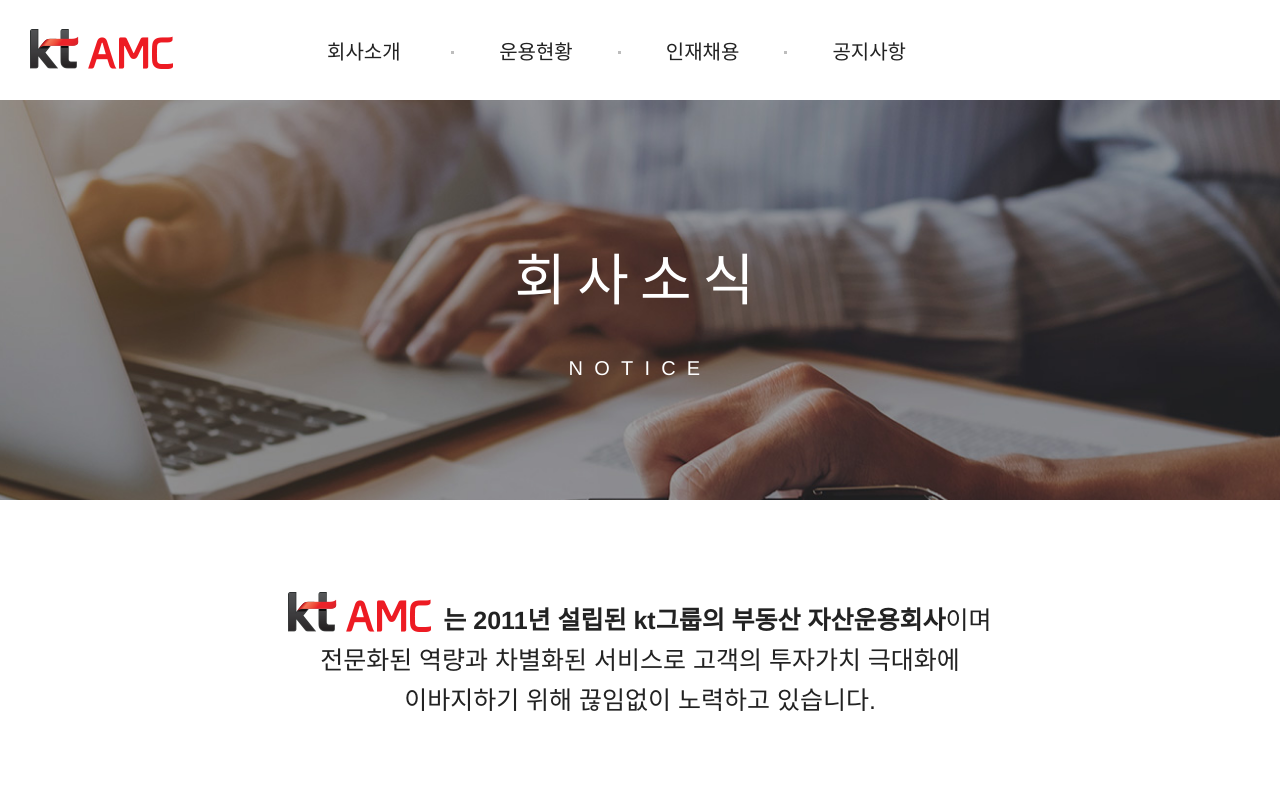
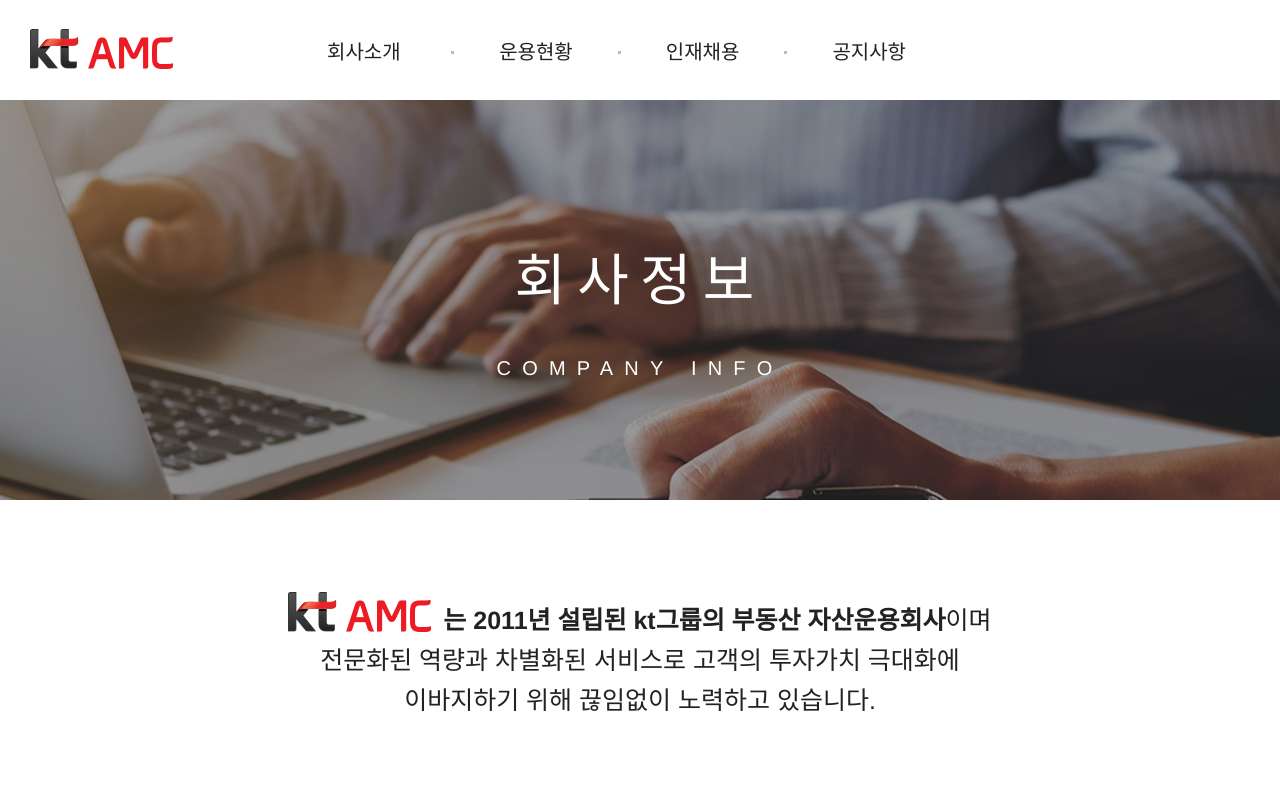
Before and after one commit to ijiat007/portfolio, a plain HTML site: page ktamc/CO_1000.html in a window 1280 px wide. Shown: the top 798 px of the page. Drawn offline with nearby package versions, Linux system fonts and the light colour scheme; a web font is replaced by a local one.

Commit message:
index update

```diff
--- a/ktamc/js/app.js
+++ b/ktamc/js/app.js
@@ -1,32 +1,72 @@
 $(document).ready(function() {
 
+	// gnb
 	function desektopGnb() {
 		// if (window.matchMedia('(min-width: 768px)').matches) {
 		if ($(window).width() >= 769) {
 			$('header .gnb li').hover(
 				function() {
-					$(this).addClass('active');
 					$(this).children("ul.snb").slideDown('fast');
 			}, function() {
 					$(this).children("ul.snb").slideUp('fast');
-					$(this).removeClass('active');
 			});
 		} else {
 		}
 	}
+	var pathname = location.pathname.split( '/' );
+	url = pathname[ pathname.length - 1 ];
+	$('.gnb li').each(function() {
+		var thisPage =  $(this).find('a').attr('href');
+		if (thisPage == url) {
+			$(this).addClass('active');
+			$(this).parent().parent('li').addClass('active');
+		}
+	});
 
-	desektopGnb();
-	$(document).load($(window).bind("resize", desektopGnb));
-
-	// $(window).bind("load resize", function() {
-	// 	console.log('sdf');
-	// 	if ($(window).width() >= 769) {
-	// 		desektopGnb();
-	// 	} else {
-	// 		// preventDefault();
-	// 	}
-	// });
-
+	head = function() {
+		header = $('header');
+		tit = header.find('h2');
+		if (url == 'index') {
+			$('body').attr('id', 'main');
+			tit.remove();
+			desektopGnb();
+			$(document).load($(window).bind("resize", desektopGnb));
+		}
+		if (url.match('CO_')) {
+			header.addClass('bg1');
+		}
+		if (url.match('CO_1000')) {
+			tit.html('회사정보<span>company info</span>');
+		}
+		if (url.match('CO_1100')) {
+			tit.html('연혁<span>company history</span>');
+		}
+		if (url.match('CO_1200')) {
+			tit.html('오시는길<span>contact us</span>');
+		}
+		if (url.match('BU_')) {
+			header.addClass('bg2');
+			$('.gnb > li:eq(1)').addClass('active');
+			tit.html('운용현황<span>portfolio</span>');
+		}
+		if (url.match('RE_')) {
+			header.addClass('bg3');
+			tit.html('인재채용<span>recruit</span>');
+		}
+		if (url.match('NT_')) {
+			header.addClass('bg4');
+			$('.gnb > li:eq(3)').addClass('active');
+		}
+		if (url.match('NT_10')) {
+			tit.html('회사소식<span>news</span>');
+			$('.gnb li:eq(7)').addClass('active');
+		}
+		if (url.match('NT_11')) {
+			tit.html('공지사항<span>notice</span>');
+			$('.gnb li:eq(8)').addClass('active');
+		}
+	}
+	head();
 
 	// mobile gnb
 	$('header #navOpen').on('click', function() {
@@ -46,4 +86,10 @@ $(document).ready(function() {
 		$('footer .family').slideUp(250);
 	});
 
+	$('.btn_top').on('click', function() {
+		window.scrollTo({
+			top: 0,
+			behavior: 'smooth'
+		});
+	});
 });
```
Also changed, not shown: @index.html (+2 -2 lines).
